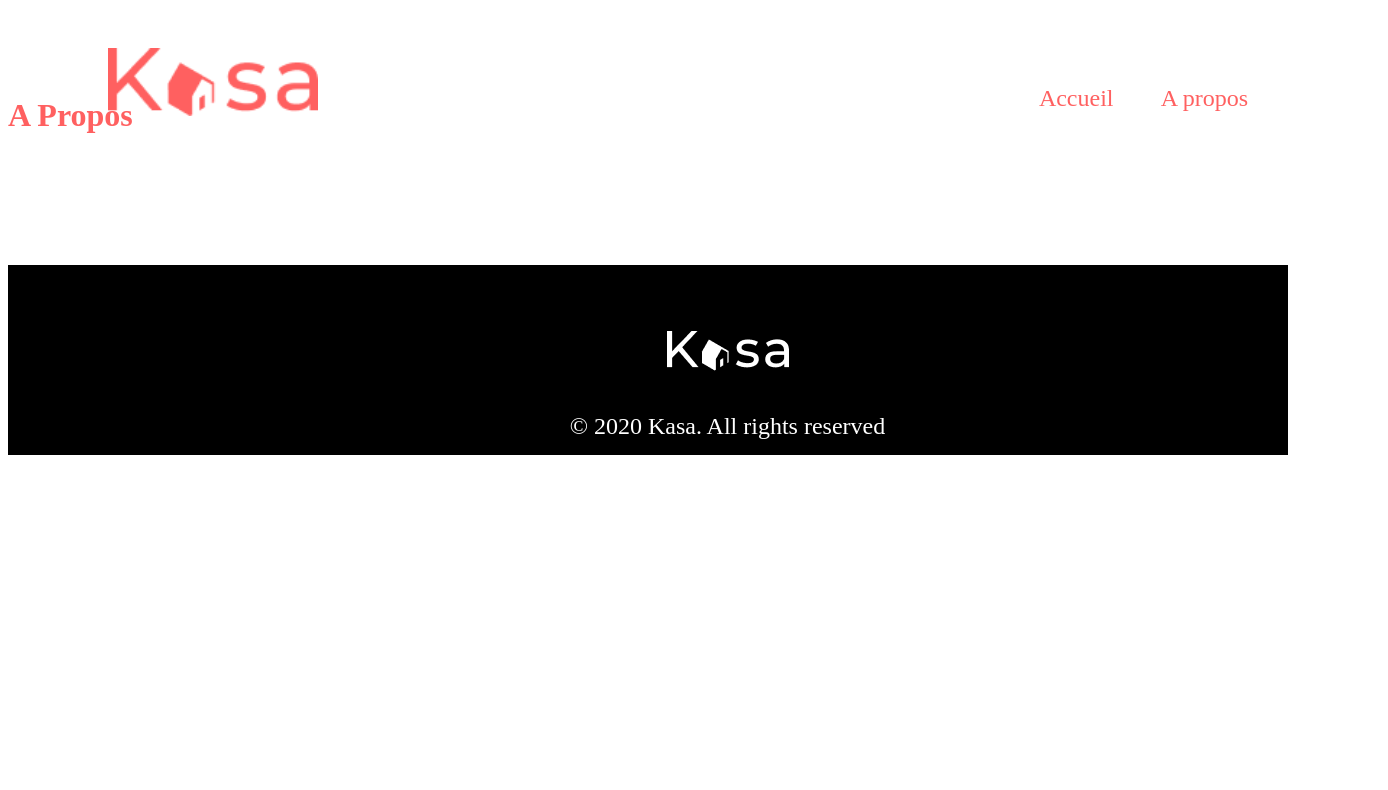
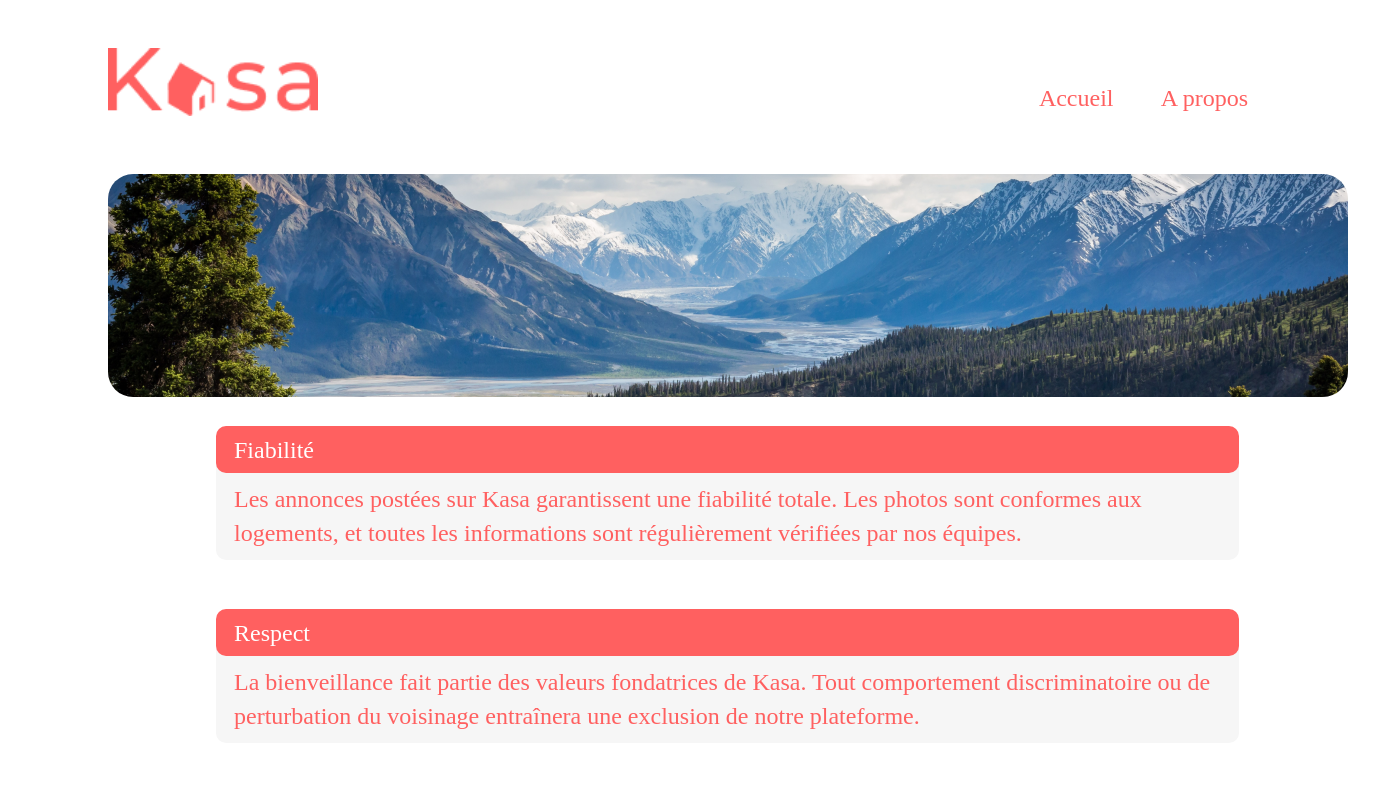
Before and after one commit to Margauxdo/Creez_une_application_web_de_location_immobiliere_avec_React, a React (Create React App) app in the folder app-kasa/: page /APropos in a window 1280 px wide. Shown: the top 790 px of the page, 1388 px wide, since content can reach past the window. Built offline with nearby package versions, Linux system fonts and the light colour scheme.

Commit message:
collapse en cours

```diff
--- /dev/null
+++ b/app-kasa/src/components/Collapse.js
@@ -0,0 +1,20 @@
+import React, { useState } from 'react';
+import '../styles/components/collapse.css';
+
+const Collapse = ({title}) => {
+    const [isOpen, setIsOpen] = useState(false);
+
+    const toggleCollapse = () => {
+        setIsOpen(!isOpen);
+    }
+    return (
+        <div className="collapse">
+      <button onClick={toggleCollapse} className="collapse-button">
+        {title}
+      </button>
+      {isOpen && <div className="collapse-content">Contenu de {title}</div>}
+    </div>
+    );
+};
+
+export default Collapse;
--- /dev/null
+++ b/app-kasa/src/components/ImgApropos.js
@@ -0,0 +1,12 @@
+import React from 'react';
+import '../styles/components/ImgApropos.css'
+
+const ImgApropos = () => {
+    return (
+        <div className='Img-banner'>
+            <img src='./IMG-APROPOS.png' alt='img a propos'/>
+        </div>
+    );
+};
+
+export default ImgApropos;
--- a/app-kasa/src/pages/APropos.js
+++ b/app-kasa/src/pages/APropos.js
@@ -2,16 +2,32 @@
 import Navigation from '../components/Navigation';
 import Logo from '../components/Logo';
 import LogoFooter from '../components/LogoFooter';
+import ImgApropos from '../components/ImgApropos';
+import Collapse from '../components/Collapse';
 
 
 const APropos = () => {
     return (
         <div>
-            <div className='nav'>
+            <div className="nav">
                 <Logo/>
                 <Navigation/>
+
             </div>
-                <h1> A Propos</h1>
+            <div className="img-apropos">
+            <ImgApropos/>
+            </div>
+            <div className="collapse">
+                <Collapse title="Fiabilité"/>
+                <p>Les annonces postées sur Kasa garantissent une fiabilité totale. Les photos sont conformes aux logements, et toutes les informations sont régulièrement vérifiées par nos équipes.</p>
+                <Collapse title="Respect"/>
+                <p>La bienveillance fait partie des valeurs fondatrices de Kasa. Tout comportement discriminatoire ou de perturbation du voisinage entraînera une exclusion de notre plateforme.</p>
+                <Collapse title="Service"/>
+                <p>Nos équipes se tiennent à votre disposition pour vous fournir une expérience parfaite. N'hésitez pas à nous contacter si vous avez la moindre question.</p>
+                <Collapse title="Sécurité"/>
+                <p>La sécurité est la priorité de Kasa. Aussi bien pour nos hôtes que pour les voyageurs, chaque logement correspond aux critères de sécurité établis par nos services. En laissant une note aussi bien à l'hôte qu'au locataire, cela permet à nos équipes de vérifier que les standards sont bien respectés. Nous organisons également des ateliers sur la sécurité domestique pour nos hôtes.</p>
+            </div>
+
                 <LogoFooter/>
         </div>
 
--- a/app-kasa/src/pages/Home.js
+++ b/app-kasa/src/pages/Home.js
@@ -16,10 +16,10 @@
                 <Navigation/>
 
             </div>
-            <div class="banner-home">
+            <div className="banner-home">
                <Banner/>
             </div>
-            <div class="card-logements">
+            <div className="card-logements">
                 <Card/>
             </div>
 
--- /dev/null
+++ b/app-kasa/src/styles/components/ImgApropos.css
@@ -0,0 +1,14 @@
+
+
+.Img-banner img{
+    height: 223px;
+    width: 100%;
+    max-width: 1240px;
+    object-fit: cover;
+    border-radius: 25px;
+
+}
+.img-apropos{
+    margin-left: 100px;
+    margin-top: 98px;
+}
--- a/app-kasa/src/styles/components/banner.css
+++ b/app-kasa/src/styles/components/banner.css
@@ -2,7 +2,6 @@
   width: 1240px;
   height: 223px;
   object-fit: cover;
-  margin-top: 131px;
   margin-left: 100px;
   border-radius: 25px;
   background-blend-mode: darken;
@@ -17,11 +16,12 @@
     line-height: 68px;
     letter-spacing: 0em;
     text-align: left;
-  position: absolute;
+    position: relative;
     color: #fff;
     z-index: 2;
-  top: 185px;
-  text-align: center;
+    bottom: 189px;
+    width: 705px;
+    left: 373px;
 }
 .banner{
   position: relative;
@@ -37,8 +37,12 @@
   background: linear-gradient( rgb(0 0 0 / 0%), rgb(0 0 0 / 15%));
   z-index: 1;
   margin-left: 100px;
-  margin-top: 131px;
   border-radius: 25px;
+}
+.banner-home{
+  height: 223px;
+  position: relative;
+  margin-top: 98px;
 }
 
 
@@ -67,8 +71,11 @@
     text-align: left;
     width: 217px;
     height: 48px;
-    top: 114px;
+    bottom: 100px;
     left: 36px;
+  }
+  .banner-home{
+    margin-top: 0px;
   }
 
 }
--- a/app-kasa/src/styles/components/card.css
+++ b/app-kasa/src/styles/components/card.css
@@ -14,6 +14,7 @@
     height: 340px;
     border-radius: 10px;
     z-index: 0;
+    object-fit: cover;
 }
 .logement-card h2{
     font-family: Montserrat;
@@ -44,13 +45,17 @@
 }
 .logement-card::before {
     content: "";
-    position: absolute;
-    top: 0;
-    left: 0;
-    background: linear-gradient(180deg, rgba(255, 255, 255, 0) 0%, rgba(0, 0, 0, 0.5) 100%);
+    position : absolute ;
+    top : 0 ;
+    left : 0 ;
+    right : 100% ;
+    width: 100%;
+    max-width: 340px;
+    height: 340px;
+    background: Linear-gradient(180deg, rgba(255, 255, 255, 0) 0%, rgba(0, 0, 0, 0.5) 100%);
+    z-index: 1;
     border-radius: 10px;
-    z-index: 1;
-  }
+}
 
 /* Styles pour les écrans plus étroits */
 @media screen and (max-width: 375px) {
@@ -78,5 +83,10 @@
         width: 295px;
 
       }
+      .logement-card::before{
+        width: 335px;
+        height: 255px;
+        left:3px
+      }
 
 }
--- /dev/null
+++ b/app-kasa/src/styles/components/collapse.css
@@ -0,0 +1,36 @@
+.collapse-button{
+    background: #FF6060;
+    border: 0px;
+    border-radius: 10px;
+    max-width: 1023px;
+    width: 100%;
+    height: 47px;
+    color: #fff;
+    font-family: Montserrat;
+    font-size: 24px;
+    font-weight: 500;
+    line-height: 34px;
+    letter-spacing: 0em;
+    text-align: left;
+    margin-left: 208px;
+    padding-left: 18px;
+    position: relative;
+    top: 25px;
+}
+.collapse p{
+    background: #F6F6F6;
+    max-width: 1023px;
+    border-radius: 10px;
+    margin-top: 0px;
+    margin-left: 208px;
+    font-family: Montserrat;
+    font-size: 24px;
+    font-weight: 400;
+    line-height: 34px;
+    letter-spacing: 0em;
+    text-align: left;
+    width: 100%;
+    padding-top: 34px;
+    padding-left: 18px;
+    padding-bottom: 10px;
+}
--- a/app-kasa/src/styles/pages/index.css
+++ b/app-kasa/src/styles/pages/index.css
@@ -4,3 +4,5 @@
 @import "../components/logo.css";
 @import "../components/naviguation.css";
 @import "../components/logofooter.css";
+@import "../components/ImgApropos.css";
+@import "../components/collapse.css";
```
Lines whose indentation alone changed are shown as unchanged.
